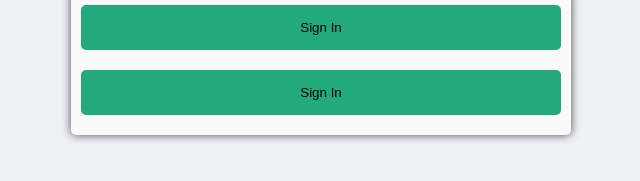
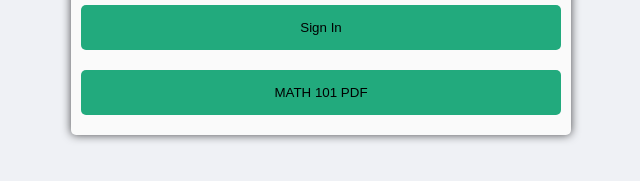
Before and after one commit to lawihomel/lawee, a plain HTML site: page index.html in a window 1280 px wide. Shown: the part 481-662 px from the top of the page, 319-959 px from the left. Drawn offline with Linux system fonts and the light colour scheme.

Commit message:
Update index.html

```diff
--- a/index.html
+++ b/index.html
@@ -15,7 +15,7 @@
         <input type="Password" placeholder="Password" required>
         <a href="">Forgot Your Password?</a> <br>
         <button>Sign In</button>
-        <button>Sign In
+        <button>MATH 101 PDF
             <a href="ABUBAKAR ALIYU LABBO.pdf" download>
         </button>
     </div>
```
